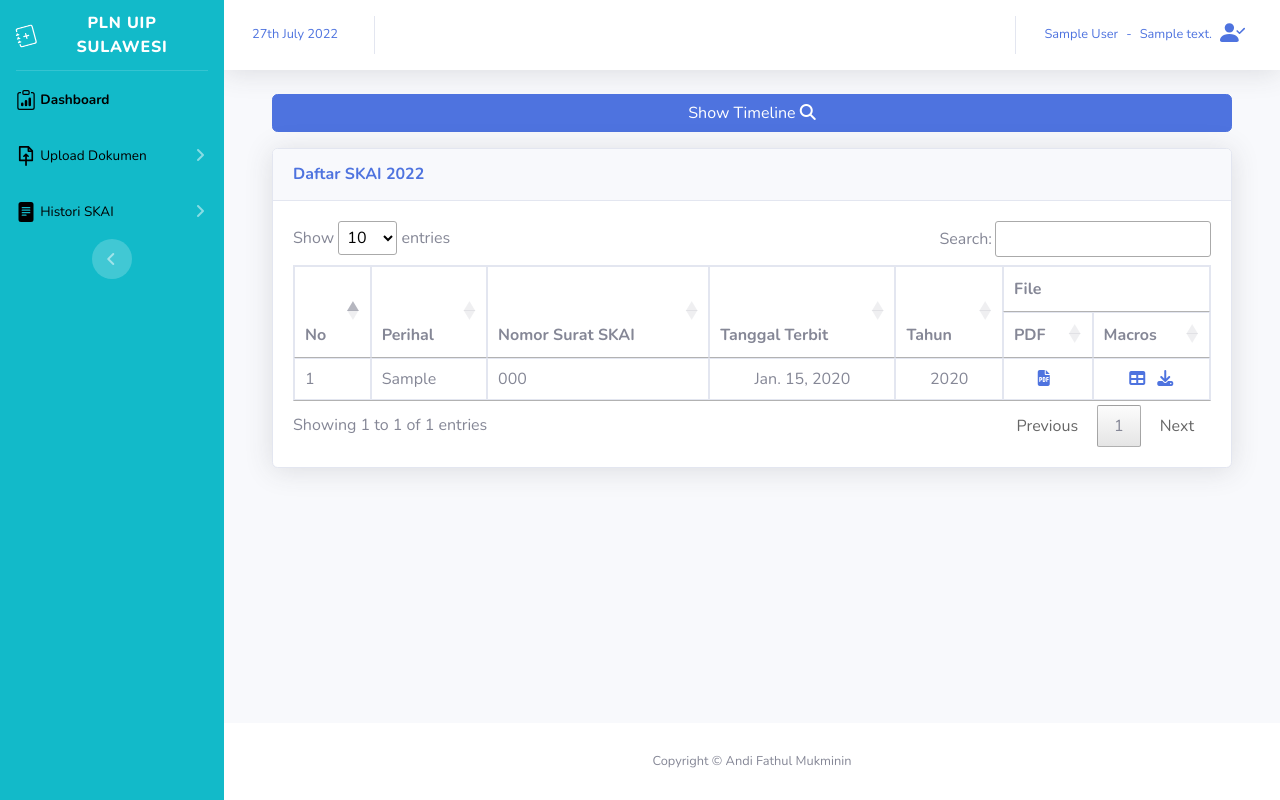
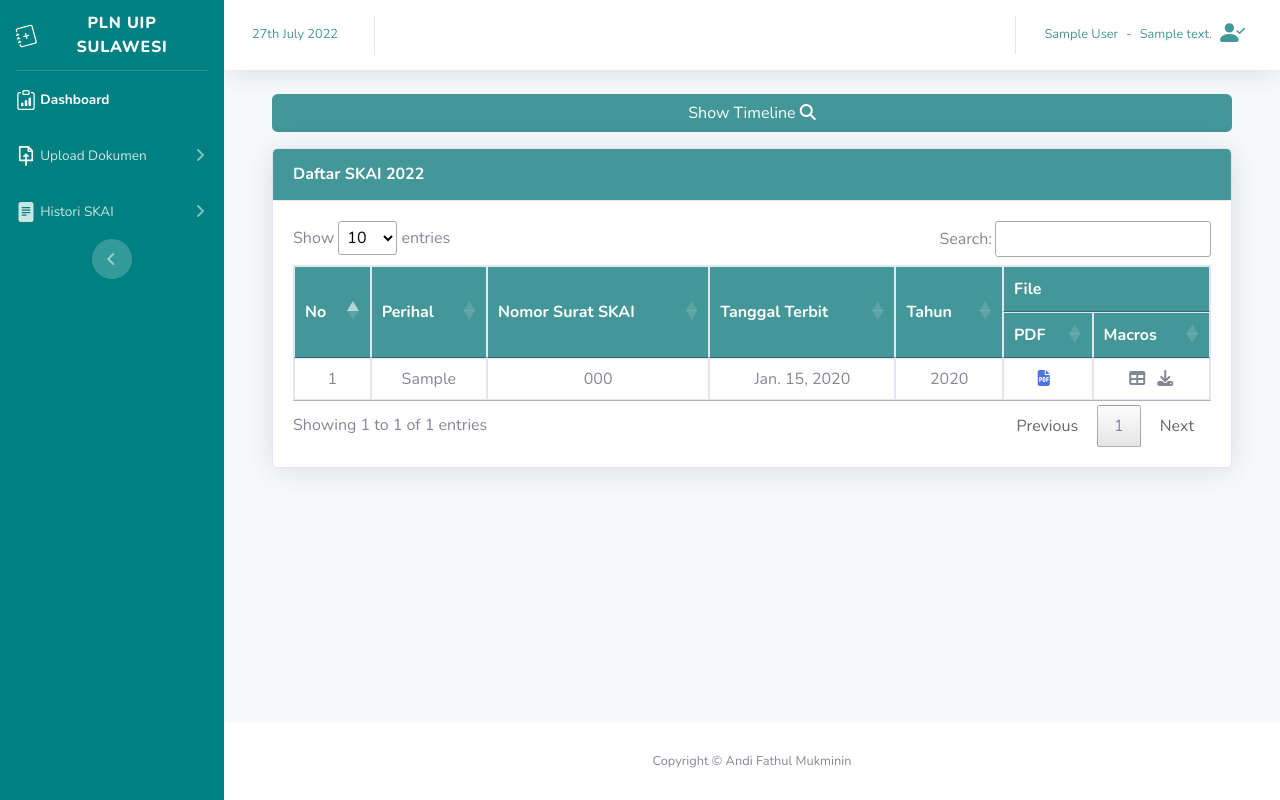
Before and after one commit to andifathulms/pln_project, a Django app: page /document/list-skai in a window 1280 px wide. Run offline with Django 4.2, Linux system fonts and the light colour scheme; a user stored in the database is signed in; tables that the repository leaves empty hold one stand-in row (values such as "Sample post"); some libraries are stand-ins or nearby versions.

Commit message:
Change color palette

```diff
--- a/document/templates/document/list_skai.html
+++ b/document/templates/document/list_skai.html
@@ -3,7 +3,10 @@
 
 {% block style %}
 <style type="text/css">
-
+    a.disabled {
+        pointer-events: none;
+        cursor: default;
+    }
     .timeline-steps {
         display: flex;
         justify-content: center;
@@ -133,58 +136,23 @@
                         </div>
                     </div>
                     {% endfor %}
-                    <!-- <div class="timeline-step">
-                        <div class="timeline-content" data-toggle="popover" data-trigger="hover" data-placement="top" title="" data-content="And here's some amazing content. It's very engaging. Right?" data-original-title="2004">
-                            <div class="inner-circle"></div>
-                            <p class="h6 mt-3 mb-1">2004</p>
-                            <p class="h6 text-muted mb-0 mb-lg-0">Launched Trello</p>
-                        </div>
-                    </div>
-                    <div class="timeline-step">
-                        <div class="timeline-content" data-toggle="popover" data-trigger="hover" data-placement="top" title="" data-content="And here's some amazing content. It's very engaging. Right?" data-original-title="2005">
-                            <div class="inner-circle"></div>
-                            <p class="h6 mt-3 mb-1">2005</p>
-                            <p class="h6 text-muted mb-0 mb-lg-0">Launched Messanger</p>
-                        </div>
-                    </div>
-                    <div class="timeline-step">
-                        <div class="timeline-content" data-toggle="popover" data-trigger="hover" data-placement="top" title="" data-content="And here's some amazing content. It's very engaging. Right?" data-original-title="2010">
-                            <div class="inner-circle"></div>
-                            <p class="h6 mt-3 mb-1">2010</p>
-                            <p class="h6 text-muted mb-0 mb-lg-0">Open New Branch</p>
-                        </div>
-                    </div>
-                    <div class="timeline-step">
-                        <div class="timeline-content" data-toggle="popover" data-trigger="hover" data-placement="top" title="" data-content="And here's some amazing content. It's very engaging. Right?" data-original-title="2010">
-                            <div class="inner-circle"></div>
-                            <p class="h6 mt-3 mb-1">2010</p>
-                            <p class="h6 text-muted mb-0 mb-lg-0">Open New Branch</p>
-                        </div>
-                    </div>
-                    <div class="timeline-step mb-0">
-                        <div class="timeline-content" data-toggle="popover" data-trigger="hover" data-placement="top" title="" data-content="And here's some amazing content. It's very engaging. Right?" data-original-title="2020">
-                            <div class="inner-circle"></div>
-                            <p class="h6 mt-3 mb-1">2020</p>
-                            <p class="h6 text-muted mb-0 mb-lg-0">In Fortune 500</p>
-                        </div>
-                    </div> -->
                 </div>
             </div>
         </div>
         <div class="row d-none" id="div-2">
             <div class="col-12">
-                <button id="to-hide" class="btn btn-primary mb-3 w-100" >Hide Timeline  <span><i class="fa-solid fa-angles-up"></i></span></button>
+                <button id="to-hide" class="btn mb-3 w-100" style="background-color: #449798; color: white;">Hide Timeline  <span><i class="fa-solid fa-angles-up"></i></span></button>
             </div>
         </div>
         <div class="row" id="div-3">
             <div class="col-12">
-                <button id="to-unhide" class="btn btn-primary mb-3 w-100" >Show Timeline  <span><i class="fa-solid fa-magnifying-glass"></i></span></button>
+                <button id="to-unhide" class="btn mb-3 w-100" style="background-color: #449798; color: white;">Show Timeline  <span><i class="fa-solid fa-magnifying-glass"></i></span></button>
             </div>
         </div>
         <!-- DataTales Example -->
         <div class="mb-4 shadow card">
             <div class="py-3 card-header">
-                <h6 class="m-0 font-weight-bold text-primary">Daftar SKAI 2022</h6>
+                <h6 class="m-0 font-weight-bold">Daftar SKAI 2022</h6>
             </div>
             <div class="card-body">
                 <div class="table-responsive">
@@ -220,8 +188,8 @@
                                     <!-- <span><a target="_blank" rel="noopener noreferrer" href="{{doc.document.file.url}}" download><i class="fa-solid fa-download"></i></a></span> -->
                                 </td>
                                 <td style="vertical-align: middle; text-align: center;">
-                                    <span class="mr-2"><a target="_blank" rel="noopener noreferrer" href="{% url 'document:doc-list-lkai' %}"><i class="fa-solid fa-table"></i></a></span>
-                                    <span><a target="_blank" rel="noopener noreferrer" href="#" download><i class="fa-solid fa-download"></i></a></span>
+                                    <span class="mr-2"><a target="_blank" rel="noopener noreferrer" href="{% url 'document:doc-list-lkai' %}" class="disabled"><i class="fa-solid fa-table text-secondary"></i></a></span>
+                                    <span><a target="_blank" rel="noopener noreferrer" href="#" class="disabled" download><i class="fa-solid fa-download text-secondary"></i></a></span>
                                 </td>
                             </tr>
                             {% endfor %}
--- a/document/templates/document/skai_comparison.html
+++ b/document/templates/document/skai_comparison.html
@@ -9,7 +9,7 @@
     }
 
     .active-td {
-        background: #0a0b61 !important;
+        background: #449798 !important;
         color: aliceblue;
     }
 </style>
@@ -37,7 +37,7 @@
         <!-- DataTables Example -->
         <div class="mb-4 shadow card">
             <div class="py-3 card-header">
-                <h6 class="m-0 font-weight-bold text-primary">Perbandingan SKAI Tahun 2022</h6>
+                <h6 class="m-0 font-weight-bold">Perbandingan SKAI Tahun 2022</h6>
             </div>
             <div class="card-body">
                 <div class="table-responsive table-wrapper">
--- a/document/templates/document/upload_SKAI.html
+++ b/document/templates/document/upload_SKAI.html
@@ -86,9 +86,9 @@
                     </div>
                 </div>
             </div>
-            <div class="col">
+            <div class="col p-0" style="border-style: dotted; border-radius: 10px;">
                 <div class="py-3 card-header">
-                    <h6 class="m-0 font-weight-bold text-primary">SKAI File Upload History</h6>
+                    <h6 class="m-0 font-weight-bold">SKAI File Upload History</h6>
                 </div>
                 <div class="card-body">
                     <div class="table-responsive">
--- a/templates/base.html
+++ b/templates/base.html
@@ -28,9 +28,26 @@
     <link href="https://fonts.googleapis.com/css2?family=Balsamiq+Sans&display=swap" rel="stylesheet">
 
     <style>
-        th {
-            vertical-align: middle;
+        td, th {
+            vertical-align: middle !important;
             text-align: center;
+        }
+
+        thead {
+            background-color: #449798;
+            color: #fff;
+        }
+
+        .card-header{
+            background-color: #449798;
+        }
+
+        .card-header > h6{
+            color: #fff;
+        }
+
+        .header-info{
+            color: #449798;
         }
     </style>
 
--- a/templates/snippets/header.html
+++ b/templates/snippets/header.html
@@ -4,7 +4,7 @@
         <li class="nav-item dropdown no-arrow">
             <a class="nav-link dropdown-toggle" href="#" id="#" role="button"
                 data-toggle="dropdown" aria-haspopup="true" aria-expanded="false">
-                <span class="mr-2 text-primary d-none d-lg-inline small">{% now "jS F Y " %}</span>
+                <span class="mr-2 d-none d-lg-inline small header-info">{% now "jS F Y " %}</span>
             </a>
         </li>
         <div class="topbar-divider d-none d-sm-block"></div>
@@ -16,10 +16,10 @@
         <li class="nav-item dropdown no-arrow">
             <a class="nav-link dropdown-toggle" href="#" id="userDropdown" role="button"
                 data-toggle="dropdown" aria-haspopup="true" aria-expanded="false">
-                <span class="mr-2 text-primary d-none d-lg-inline small">{{request.user.name}}</span>
-                <span class="mr-2 text-primary d-none d-lg-inline small">-</span>
-                <span class="mr-2 text-primary d-none d-lg-inline small">{{request.user.division}}</span>
-                <div class="img-profile rounded-circle text-primary">
+                <span class="header-info mr-2 d-none d-lg-inline small">{{request.user.name}}</span>
+                <span class="header-info mr-2 d-none d-lg-inline small">-</span>
+                <span class="header-info mr-2 d-none d-lg-inline small">{{request.user.division}}</span>
+                <div class="header-info img-profile rounded-circle">
                     <svg xmlns="http://www.w3.org/2000/svg" width="25" height="25" fill="currentColor" class="bi bi-person-check-fill" viewBox="0 0 16 16">
                         <path fill-rule="evenodd" d="M15.854 5.146a.5.5 0 0 1 0 .708l-3 3a.5.5 0 0 1-.708 0l-1.5-1.5a.5.5 0 0 1 .708-.708L12.5 7.793l2.646-2.647a.5.5 0 0 1 .708 0z"/>
                         <path d="M1 14s-1 0-1-1 1-4 6-4 6 3 6 4-1 1-1 1H1zm5-6a3 3 0 1 0 0-6 3 3 0 0 0 0 6z"/>
--- a/templates/snippets/sidebar.html
+++ b/templates/snippets/sidebar.html
@@ -1,12 +1,10 @@
 {% block style %}
 <style>
-    .sidebar-dark .nav-item .nav-link {
-        color: black !important;
-    }
+
 </style>
 {% endblock style %}
 
-<ul class="text-white sidebar-dark navbar-nav sidebar accordion" id="accordionSidebar" style="background-color: #12bac9;">
+<ul class="text-white sidebar-dark navbar-nav sidebar accordion" id="accordionSidebar" style="background-color: #008080;">
 
     <!-- Sidebar - Brand -->
     <a class="sidebar-brand d-flex align-items-center justify-content-center" href="index.html">
@@ -40,11 +38,11 @@
             <svg version="1.1" id="Layer_1" xmlns="http://www.w3.org/2000/svg" xmlns:xlink="http://www.w3.org/1999/xlink" x="0px" y="0px"
                 viewBox="0 0 488.9 488.9" style="enable-background:new 0 0 488.9 488.9;" xml:space="preserve" width="20" height="20">
             <g>
-                <path d="M411.448,100.9l-94.7-94.7c-4.2-4.2-9.4-6.2-14.6-6.2h-210.1c-11.4,0-20.8,9.4-20.8,20.8v330.8c0,11.4,9.4,20.8,20.8,20.8
+                <path fill="#FFF" d="M411.448,100.9l-94.7-94.7c-4.2-4.2-9.4-6.2-14.6-6.2h-210.1c-11.4,0-20.8,9.4-20.8,20.8v330.8c0,11.4,9.4,20.8,20.8,20.8
                     h132.1v95.7c0,11.4,9.4,20.8,20.8,20.8s20.8-9.4,20.8-19.8v-96.6h132.1c11.4,0,19.8-9.4,19.8-19.8V115.5
                     C417.748,110.3,415.648,105.1,411.448,100.9z M324.048,70.4l39.3,38.9h-39.3V70.4z M378.148,331.9h-112.3v-82.8l17.7,16.3
                     c10,10,25,3.1,28.1-1c7.3-8.3,7.3-21.8-1-29.1l-52-47.9c-8.3-7.3-20.8-7.3-28.1,0l-52,47.9c-8.3,8.3-8.3,20.8-1,29.1
-                    c8.3,8.3,20.8,8.3,29.1,1l17.7-16.3v82.8h-111.4V41.6h169.6v86.3c0,11.4,9.4,20.8,20.8,20.8h74.9v183.2H378.148z"/>
+                    c8.3,8.3,20.8,8.3,29.1,1l17.7-16.3v82.8h-111.4V41.6h169.6v86.3c0,11.4,9.4,20.8,20.8,20.8h74.9v183.2H378.148z" />
             </g>
             </svg>
             <span>Upload Dokumen</span>
```
Also changed, not shown: document/templates/document/list_lkai.html (+14 -18 lines), templates/snippets/css/sb-admin-2.css.
